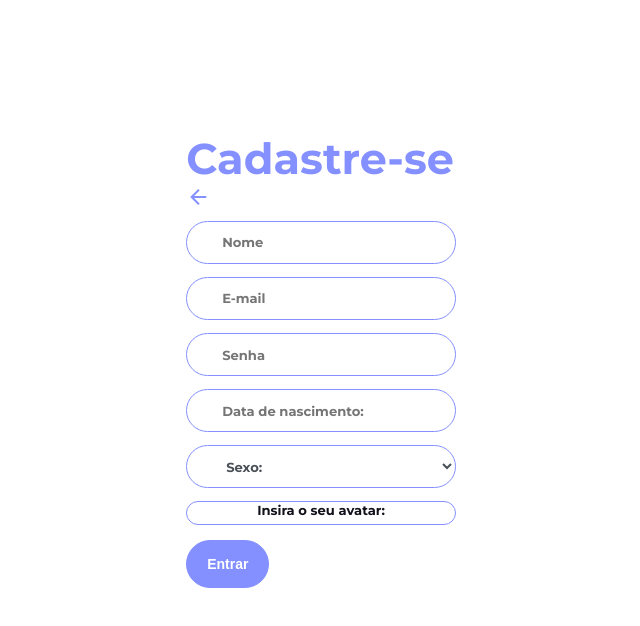
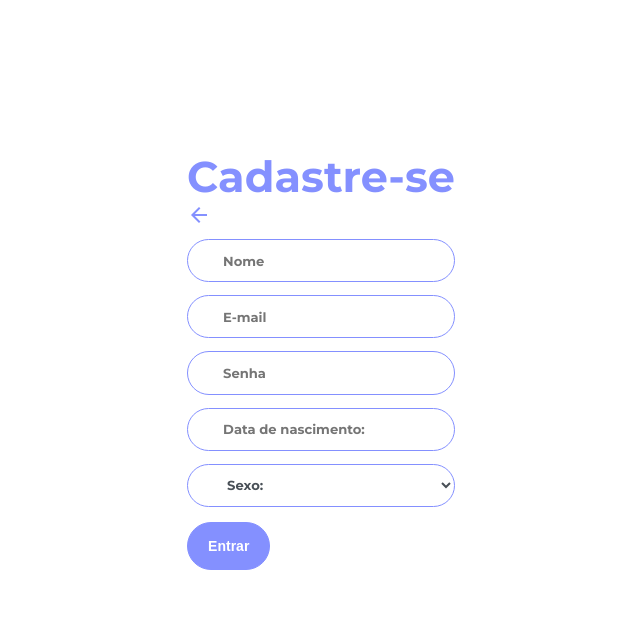
Before and after one commit to bervalim/desafio_Ng_Ingressos_frontend, an Angular app in the folder desafio_ng_ingressos_frontend/: page /register in a window 1280 px wide. Shown: the top 626 px of the page, without its empty margins (319-959 px from the left). Built offline with nearby package versions, Linux system fonts and the light colour scheme.

Commit message:
feat/update business logic

```diff
--- a/desafio_ng_ingressos_frontend/src/app/api/user.request.ts
+++ b/desafio_ng_ingressos_frontend/src/app/api/user.request.ts
@@ -5,6 +5,7 @@ import {
   TLoginUserRequest,
   TRegisterUserRequest,
   TRegisterUserResponse,
+  TUserData,
 } from '../interfaces/user.interface';
 
 @Injectable({
@@ -15,7 +16,7 @@ export class UserRequest {
 
   constructor(private http: HttpClient) {}
 
-  registerUsersRequest(formData: TRegisterUserRequest) {
+  registerUsersRequest(formData: TUserData) {
     return this.http.post<TRegisterUserResponse>(
       `${this.BASE_URL}/users`,
       formData
--- a/desafio_ng_ingressos_frontend/src/app/components/register-form/register-form.component.html
+++ b/desafio_ng_ingressos_frontend/src/app/components/register-form/register-form.component.html
@@ -96,18 +96,6 @@
         </p>
       </div>
     </div>
-    <div>
-      <label class="custom-file-upload">
-        <input class="input-file" type="file" formControlName="avatar" />
-        <p class="avatar-paragraph">Insira o seu avatar:</p>
-      </label>
-      <p
-        *ngIf="errors.avatar?.['required'] && registerForm.get('avatar')?.touched"
-        class="paragraph validation errors"
-      >
-        Informar o avatar é obrigatório!
-      </p>
-    </div>
     <button class="btn" type="submit">Entrar</button>
   </form>
 </div>
--- a/desafio_ng_ingressos_frontend/src/app/components/register-form/register-form.component.scss
+++ b/desafio_ng_ingressos_frontend/src/app/components/register-form/register-form.component.scss
@@ -28,33 +28,3 @@ button {
   color: #495057;
   font-weight: 700;
 }
-
-.custom-file-upload {
-  display: flex;
-  justify-content: center;
-  align-items: center;
-  margin-top: 8px;
-  margin-bottom: 5px;
-  text-align: center;
-  font-family: var(--font-primary);
-  font-size: clamp(0.5rem, 3vw, 0.82rem);
-  color: #10111a;
-  font-weight: 700;
-  display: inline-block;
-  padding: 0 70px;
-  height: 1.5rem;
-  border-radius: 255px;
-  cursor: pointer;
-  border: 1px solid var(--color-blue);
-}
-
-.input-file {
-  display: none;
-}
-
-.avatar-paragraph {
-  font-family: var(--font-primary);
-  font-size: clamp(0.5rem, 3vw, 0.82rem);
-  color: #10111a;
-  font-weight: 700;
-}
--- a/desafio_ng_ingressos_frontend/src/app/components/register-form/register-form.component.ts
+++ b/desafio_ng_ingressos_frontend/src/app/components/register-form/register-form.component.ts
@@ -9,6 +9,8 @@ import {
 import { MatCommonModule } from '@angular/material/core';
 import { MatIconModule } from '@angular/material/icon';
 import { RouterLink } from '@angular/router';
+import { UserService } from '../../services/user.service';
+import { TUserData } from '../../interfaces/user.interface';
 
 @Component({
   selector: 'app-register-form',
@@ -24,29 +26,30 @@ import { RouterLink } from '@angular/router';
   styleUrl: './register-form.component.scss',
 })
 export class RegisterFormComponent {
+  constructor(private userService: UserService) {}
+
   registerForm = new FormGroup({
-    name: new FormControl(null, [
+    name: new FormControl<string | null>(null, [
       Validators.required,
       Validators.maxLength(80),
     ]),
-    email: new FormControl(null, [
+    email: new FormControl<string | null>(null, [
       Validators.required,
       Validators.email,
       Validators.maxLength(45),
     ]),
-    password: new FormControl(null, [
+    password: new FormControl<string | null>(null, [
       Validators.required,
       Validators.minLength(8),
       Validators.pattern(/(?=.*[a-z])(?=.*[A-Z])(?=.*\d)(?=.*[@$!%*?&])/),
     ]),
-    birthDate: new FormControl(null, [
+    birthDate: new FormControl<string | null>(null, [
       Validators.required,
       Validators.pattern(
         /(?:(?:31\/(?:0?[13578]|1[02]))\/|(?:(?:29|30)\/(?:0?[13-9]|1[0-2])\/))(?:1[6-9]\d{2}|[2-9]\d{3})$|^(?:29\/0?2\/(?:(?:(?:1[6-9]|[2-9]\d)\d{2})00|(?:(?:0[48]|[2468][048]|[13579][26])00)|(?:(?:0[2468]|[13579][26])00)|(?:[2468][048]|[13579][26]00)))$|^(?:0?[1-9]|1\d|2[0-8])\/(?:(?:0?[1-9])|(?:1[0-2]))\/(?:1[6-9]\d{2}|[2-9]\d{3})/
       ),
     ]),
-    sex: new FormControl('', [Validators.required]),
-    avatar: new FormControl('', [Validators.required]),
+    sex: new FormControl<string | ''>('', [Validators.required]),
   });
 
   get errors() {
@@ -56,13 +59,13 @@ export class RegisterFormComponent {
       password: this.registerForm.get('password')?.errors,
       birthDate: this.registerForm.get('birthDate')?.errors,
       sex: this.registerForm.get('sex')?.errors,
-      avatar: this.registerForm.get('avatar')?.errors,
     };
   }
 
   submitRegisterForm() {
     if (this.registerForm.status == 'VALID') {
-      console.log(this.registerForm.value);
+      const data = this.registerForm.value as TUserData;
+      this.userService.registerUsersService(data);
       this.registerForm.reset();
     }
   }
--- a/desafio_ng_ingressos_frontend/src/app/services/user.service.ts
+++ b/desafio_ng_ingressos_frontend/src/app/services/user.service.ts
@@ -3,6 +3,7 @@ import {
   TLoginUserRequest,
   TRegisterUserRequest,
   TRegisterUserResponse,
+  TUserData,
 } from '../interfaces/user.interface';
 import { UserRequest } from '../api/user.request';
 import { Router } from '@angular/router';
@@ -29,7 +30,7 @@ export class UserService {
     return this.userSignal();
   }
 
-  registerUsersService(formData: TRegisterUserRequest) {
+  registerUsersService(formData: TUserData) {
     this.userRequest.registerUsersRequest(formData).subscribe({
       next: (data: TRegisterUserResponse) => {
         console.log(data);
```
Also changed, not shown: desafio_ng_ingressos_frontend/src/app/interfaces/user.interface.ts (+8 -1 lines).
